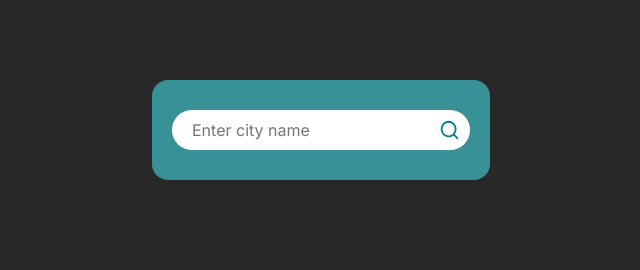
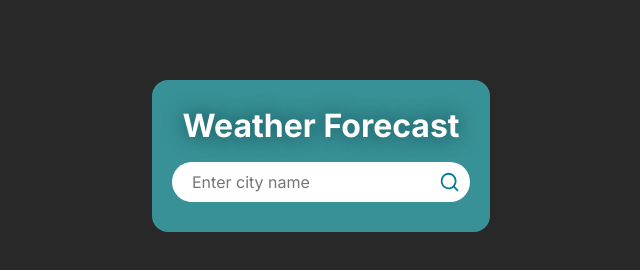
Before and after one commit to VladPeace/3.weather-forecast-js, a plain HTML site: page index.html in a window 1280 px wide. Shown: the whole page, without its empty margins (319-959 px from the left). Drawn offline with Linux system fonts and the light colour scheme.

Commit message:
add title and style

```diff
--- a/css/main.css
+++ b/css/main.css
@@ -10,6 +10,15 @@ body {
 
 .none {
   display: none !important;
+}
+
+.hero {
+}
+.hero__title {
+  font-weight: 700;
+  font-size: 32px;
+  line-height: 1;
+  text-shadow: 0px 0px 20px rgb(17, 70, 80);
 }
 
 .weather {
@@ -41,6 +50,11 @@ body {
 
   background-color: #fff;
   border-radius: 50px;
+
+  transition: opacity ease-in 0.2s;
+}
+.form:hover {
+  opacity: 0.8;
 }
 
 .form__input {
--- a/index.html
+++ b/index.html
@@ -8,6 +8,11 @@
   </head>
   <body>
     <main class="weather">
+
+			<section class="hero">
+				<h1 class="hero__title">Weather Forecast</h1>
+			</section>
+
       <form action="" class="form" id="weather-form">
         <input type="text" class="form__input" id="weather-form__input" placeholder="Enter city name" />
         <button class="form__btn">
```
